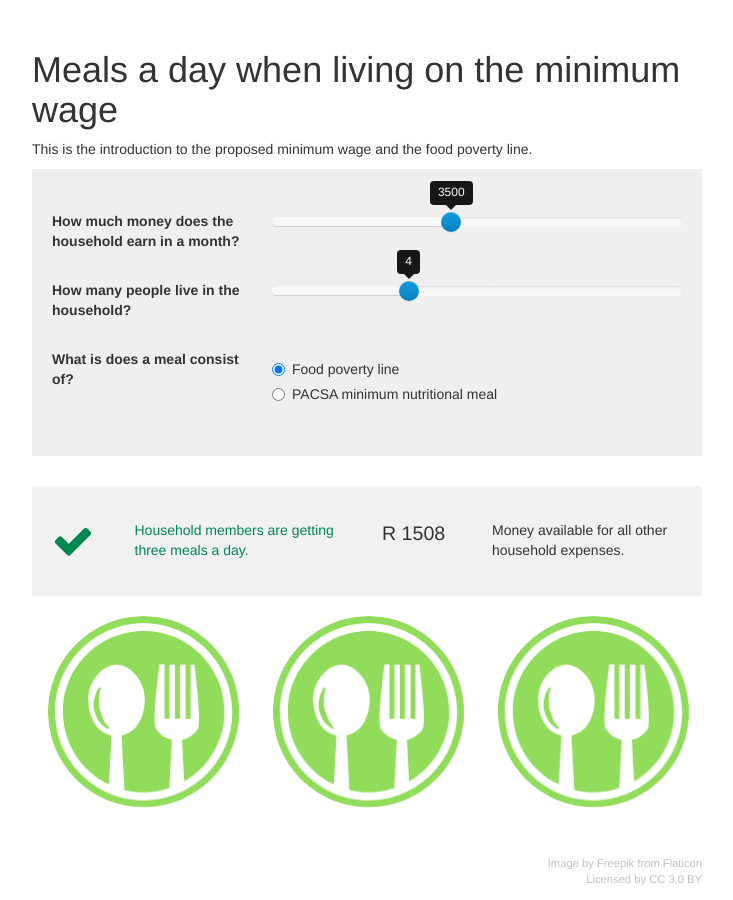
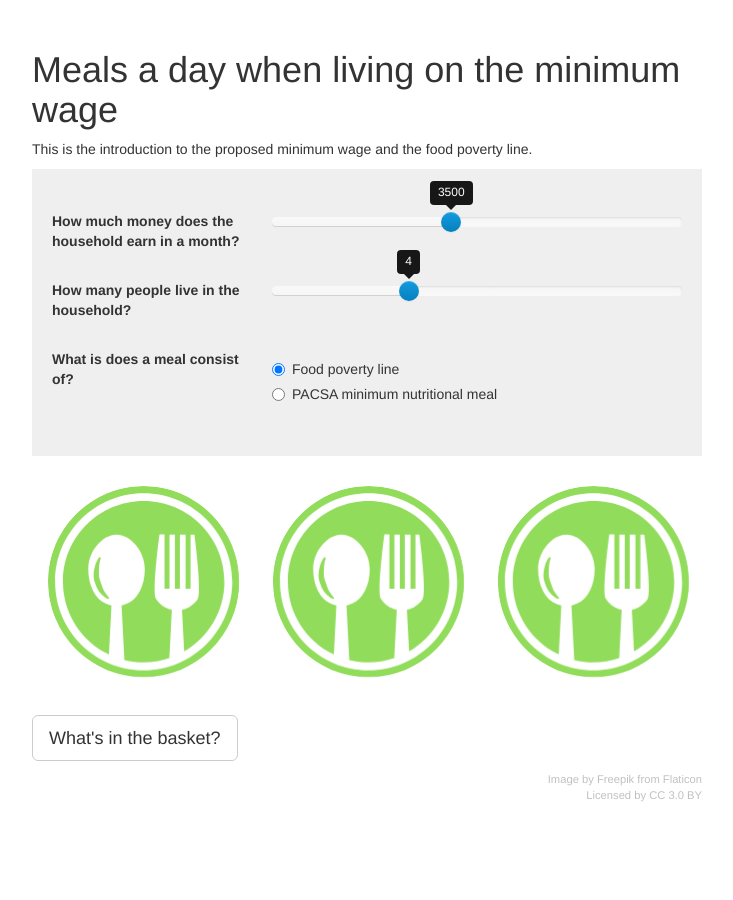
Before and after one commit to OpenUpSA/minimum-wage, a Jekyll site: the page built from index.html, in a window 1280 px wide. Shown: the whole page, without its empty margins (273-1006 px from the left). Built offline with Jekyll 4.4.1, drawn with Linux system fonts in a browser that asks for light colours.

Commit message:
Revert "Money summary"

```diff
--- a/css/app.scss
+++ b/css/app.scss
@@ -12,7 +12,30 @@
   padding: 30px 0;
 }
 
-#household {
+#basket {
+  display: none;
+}
+
+#balance {
+  color: #fff;
+  padding: 10px 20px;
+  z-index: 10;
+
+  .amount {
+    font-size: 2em;
+  }
+}
+
+
+.positive {
+  background-color: #008751;
+}
+
+.negative {
+ background-color: #C9302C;
+}
+
+#assumptions {
   background-color: #efefef;
   padding: 30px 20px;
 
@@ -22,6 +45,110 @@
 
   .slider.slider-horizontal {
     width: 100%;
+  }
+}
+
+.food-block {
+  background-color: #efefef;
+  padding: 5px 20px;
+  margin: 10px 0;
+
+  .name {
+
+  }
+
+ .slider.slider-horizontal {
+    width: 100%;
+
+    .slider-track {
+      height: 7px;
+      margin-top: -3px;
+    }
+  }
+
+  .amount {
+    font-size: 2em;
+  }
+
+  .more {
+    text-align: right;
+  }
+}
+
+.in-basket {
+  background-color: #00E436;
+}
+
+#housing {
+  color: #83769C;
+
+  .slider-handle {
+    background-color: #83769C;
+    background-image: none;
+  }
+
+}
+
+#food {
+  color: #FFA300;
+
+  .slider-handle {
+    background-color: #FFA300;
+    background-image: none;
+  }
+}
+
+#transport {
+  color: #FF77A8;
+
+ .slider-handle {
+    background-color: #FF77A8;
+    background-image: none;
+  }
+}
+
+#education {
+  color:  #00E436;
+
+  .slider-handle {
+    background-color: #00E436;
+    background-image: none;
+  }
+}
+
+#health {
+  color: #29ADFF;
+
+  .slider-handle {
+    background-color: #29ADFF;
+    background-image: none;
+  }
+}
+
+#communication {
+  color: #83769C;
+
+  .slider-handle {
+    background-color: #83769C;
+    background-image: none;
+  }
+}
+
+#discretionary {
+  color: #FF77A8;
+
+  .slider-handle {
+    background-color: #FF77A8;
+    background-image: none;
+  }
+}
+
+#other {
+ color: #FFA300;
+
+ .slider-handle {
+    background-color: #FFA300;
+    background-image: none;
   }
 }
 
@@ -39,35 +166,3 @@
     color: #c1c1c1;
   }
 }
-
-#summary {
-  margin-bottom: 20px;
-  padding: 10px 20px;
-  background-color: #f1f1f1;
-
-  .row {
-    padding: 12px 0;
-  }
-
-  #meals {
-    color: #008751;
-
-    &.warning {
-      color: #C9302C;
-    }
-
-    .icon {
-      float: left;
-
-      .warning {
-        display: none;
-      }
-    }
-  }
-
-  #residual {
-    .amount {
-      font-size: 1.4em;
-    }
-  }
-}
--- a/index.html
+++ b/index.html
@@ -19,7 +19,7 @@ extra_css:
       <h1>Meals a day when living on the minimum wage</h1>
       <p>This is the introduction to the proposed minimum wage and the food poverty line.</p>
 
-      <div id="household">
+      <div id="assumptions">
         <div class="row">
           <div class="col-sm-4">
             <label for="hh-income" class="control-label">How much money does the household earn in a month?</label>
@@ -61,39 +61,10 @@ extra_css:
 
     </div>
 
-    <div id="summary">
-      <div class="row">
-
-        <div class="col-sm-6">
-          <div id="meals">
-            <div class="row">
-              <div class="col-xs-3">
-                <div class="icon">
-                  <i class="fa fa-check fa-3x safe" aria-hidden="true"></i>
-                  <i class="fa fa-exclamation fa-3x warning" aria-hidden="true"></i>
-                </div>
-              </div>
-              <div class="col-xs-9">
-                <div class="description"></div>
-              </div>
-            </div>
-          </div>
-        </div>
-
-        <div class="col-sm-6">
-          <div id="residual">
-            <div class="row">
-              <div class="col-xs-3 col-sm-4 amount"></div>
-              <div class="col-xs-9 col-sm-8 context">Money available for all other household expenses.</div>
-            </div>
-          </div>
-        </div>
-
-      </div>
+    <div id="meals">
     </div>
 
-    <div id="plates">
-    </div>
+    <button type="button" id="show-basket" class="btn btn-default btn-lg">What's in the basket?</button>
 
     <div id="basket"></div>
 
--- a/js/app.js
+++ b/js/app.js
@@ -9,7 +9,6 @@ $(window).on('load', function() {
 });
 
 (function($) {
-
   $(document).ready(function () {
 
     var household = new Household();
@@ -78,21 +77,14 @@ $(window).on('load', function() {
       self.updateMealOption = function () {
         self.mealOption = parseInt($("input[name='meal-option']:checked").val());
         meals.updateCostCoverage();
-      };
+      }
 
     }
 
     function Meals() {
-
       var self = this;
       var dailyMeals = 3;
       var plateData = [];
-
-      var round = function(value, decimals) {
-        // decimals = 0 if not passed
-        decimals = typeof decimals !== 'undefined' ? decimals : 0;
-        return Number(Math.round(value+'e'+decimals)+'e-'+decimals);
-      };
 
       self.drawPlates = function () {
         var width,
@@ -105,7 +97,7 @@ $(window).on('load', function() {
         var gridLength = dailyMeals;
 
         var svg1 = d3.select("svg").remove();
-        var svg = d3.select("#plates").append("svg");
+        var svg = d3.select("#meals").append("svg");
 
         var defs = svg.append("defs");
 
@@ -115,7 +107,7 @@ $(window).on('load', function() {
           height = containerWidth < 300 ? 100 : (containerWidth / 3);
         }
 
-        updateDimensions($("#plates")[0].clientWidth);
+        updateDimensions($("#meals")[0].clientWidth);
         svg.attr("width", width).attr("height", height);
 
         var initialPosition = { x: width / 6, y: width / 7 };
@@ -137,7 +129,7 @@ $(window).on('load', function() {
         });
 
         var generateArc = function(fraction) {
-          return path({endAngle: Math.PI * 2 * fraction});
+          return path({endAngle: Math.PI * 2 * fraction})
         };
 
         // Assign plate positions
@@ -179,13 +171,7 @@ $(window).on('load', function() {
         self.costCoverage = calcCoverage();
         plateData = compilePlates();
         self.drawPlates();
-        updateSummary();
       };
-
-      function updateSummary() {
-        self.residual = calcResidual();
-        drawSummary();
-      }
 
       self.costCoverage = self.updateCostCoverage();
 
@@ -221,27 +207,90 @@ $(window).on('load', function() {
         return plateGrid;
       }
 
-      function calcResidual() {
-        var residual = household.income - (household.foodCosts[household.mealOption] * household.members);
-        // return (residual > 0) ? residual : 0;
-        return residual;
+    }
+
+    function FoodBasket() {
+      var self = this;
+
+      self.cost = 0;
+      self.kCal = 0;
+      self.foods = {};
+
+      var round = function(value, decimals) {
+        // Decimals = 0 if not passed
+        decimals = typeof decimals !== 'undefined' ? decimals : 0;
+        return Number(Math.round(value+'e'+decimals)+'e-'+decimals);
+      };
+
+      self.addToBasket = function(id) {
+        if (id in self.foods) {
+          self.foods[id] += 1;
+        } else {
+          self.foods[id] = 1;
+        }
+        calcTotals();
+        draw(id);
+      };
+
+      self.removeFromBasket = function(id) {
+        if (id in self.foods) {
+          self.foods[id] -= 1;
+          if (self.foods[id] === 0) {
+            delete self.foods[id];
+          }
+        }
+        calcTotals();
+        draw(id);
+      };
+
+      function calcTotals() {
+        totalCost();
+        totalkCal();
       }
 
-      function drawSummary() {
-        var mealSummary = {
-          0: "Household members are getting three meals a day.",
-          1: "Household members are getting less than three meals a day."
-        };
+      function draw(id) {
+        drawFoodQty(id);
+        drawTotalCost();
+        drawTotalkCal();
+        drawCostToIncome();
+      }
 
-        $('#residual').find('.amount')
-          .text("R " + (self.residual > 0 ? round(self.residual, 0) : 0))
-          .removeClass('warning').addClass(self.residual > 0 ? "" : "warning");
+      function totalCost() {
+        var total = 0;
+        _.each(self.foods, function(qty, id) {
+          var price = FOOD_DATA[id].price100g * (FOOD_DATA[id].weight / 100) * qty;
+          total += price;
+        });
+        self.cost = total;
+      }
 
-        $('#meals').find('.description').text(self.costCoverage === 1 ? mealSummary[0] : mealSummary[1]);
-        $('#meals').removeClass('warning').addClass(self.costCoverage < 1 ? "warning" : "");
+       function totalkCal() {
+        var total = 0;
+        _.each(self.foods, function(qty, id) {
+          var kCal = FOOD_DATA[id].kCal100g * (FOOD_DATA[id].weight / 100) * qty;
+          total += kCal;
+        });
+        self.kCal = total;
+      }
 
-        $('#meals').find(self.costCoverage === 1 ? '.safe' : '.warning').css('display', 'block');
-        $('#meals').find(self.costCoverage === 1 ? '.warning' : '.safe').css('display', 'none');
+      function drawFoodQty(id) {
+        if (id in self.foods) {
+          $('#' + id).addClass('in-basket').find('.qty').text(self.foods[id]);
+        } else {
+          $('#' + id).removeClass('in-basket').find('.qty').text("");
+        }
+      }
+
+      function drawTotalCost() {
+        $('#total-cost').text(self.cost === 0 ? "" : "R " + round(self.cost, 2));
+      }
+
+      function drawTotalkCal() {
+        $('#total-kCal').text(self.kCal === 0 ? "" : self.kCal + " kCal");
+      }
+
+      function drawCostToIncome() {
+        $('#cost-to-income').text(self.cost === 0 ? "" : round((self.cost / household.income * 100), 2) + "%");
       }
 
     }
```
